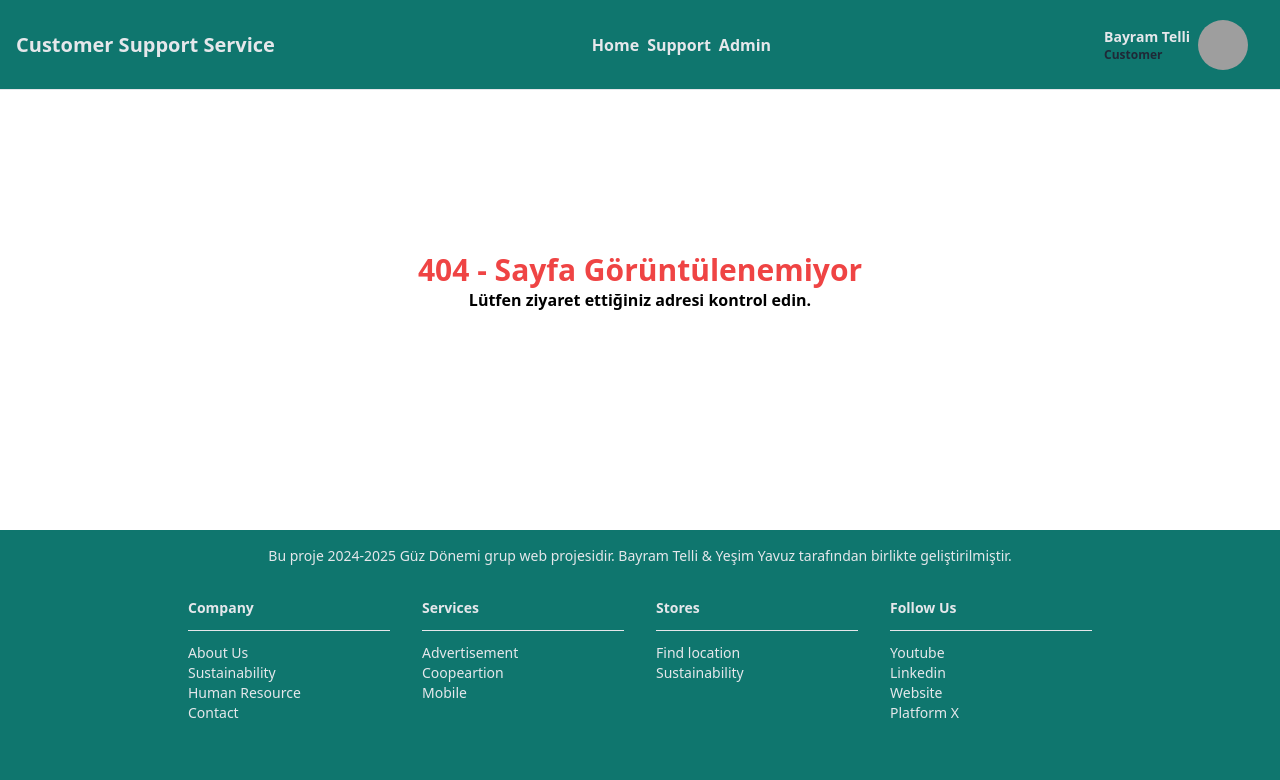
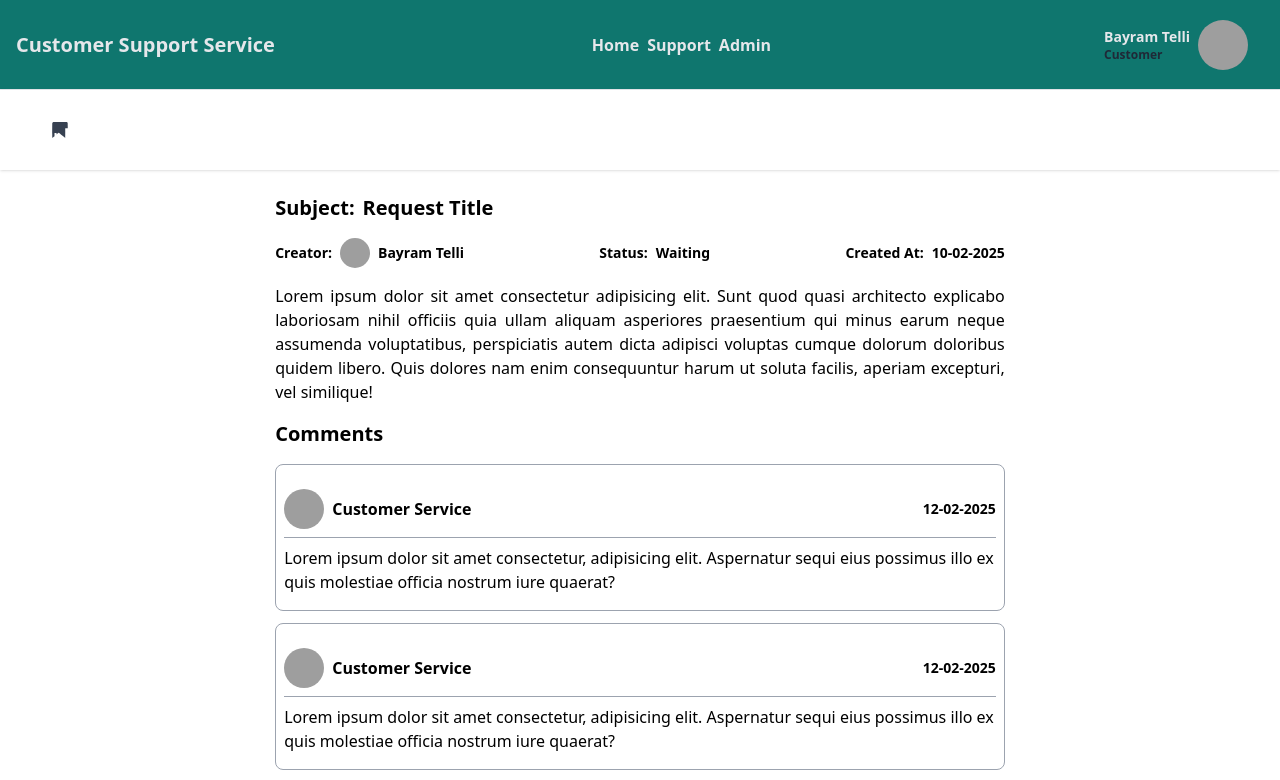
Before and after one commit to byrmTelli/customer-support-app-fe, a React (Vite) app: page /ticket-status/1 in a window 1280 px wide. Shown: the top 780 px of the page. Built offline with nearby package versions, Linux system fonts and the light colour scheme; grey boxes are pictures that could not be loaded.

Commit message:
ticket status added

```diff
--- a/src/App.tsx
+++ b/src/App.tsx
@@ -14,6 +14,7 @@ import Dashboard from "./pages/AdminPanel/Dashboard/Dashboard";
 import NotFoundPage from "./pages/NotFound/NotFoundPage";
 import CustomersPanel from "./pages/AdminPanel/Customers/CustomersPanel";
 import UsersPanel from "./pages/AdminPanel/Users/UsersPanel";
+import TicketStatusPage from "./pages/TicketStatusPage/TicketStatusPage";
 
 export const pages = [
   {
@@ -82,6 +83,12 @@ export const pages = [
     breadCrum: "/ticket-history",
     component: <TicketHistoryPage />,
   },
+  {
+    title: "Ticket Status",
+    path: "/ticket-status/:id",
+    breadCrum: "/ticket-status",
+    component: <TicketStatusPage />,
+  },
 ];
 
 function App() {
--- a/src/pages/AdminPanel/AdminPanel.tsx
+++ b/src/pages/AdminPanel/AdminPanel.tsx
@@ -30,7 +30,10 @@ export default function AdminPanel() {
             <MdErrorOutline className="text-2xl lg:text-5xl" />
             <h1 className="text-sm lg:text-lg">Logs</h1>
           </div>
-          <div className="rounded-lg flex flex-col items-center justify-center bg-pink-700 hover:bg-pink-500 text-gray-200 font-semibold">
+          <div
+            onClick={() => navigate("/ticket-history")}
+            className="rounded-lg flex flex-col items-center justify-center bg-pink-700 hover:bg-pink-500 text-gray-200 font-semibold"
+          >
             <IoStatsChart className="text-2xl lg:text-5xl" />
             <h1 className="text-sm lg:text-lg">Tickets</h1>
           </div>
--- a/src/pages/AdminPanel/Customers/CustomersPanel.tsx
+++ b/src/pages/AdminPanel/Customers/CustomersPanel.tsx
@@ -1,4 +1,6 @@
 import BreadCrum from "../../../components/BreadCrum/BreadCrum";
+import DeleteButton from "../../../components/Buttons/DeleteButton/DeleteButton";
+import InspectButton from "../../../components/Buttons/InspectButton/InspectButton";
 import SimpleTable from "../../../components/SimpleTable/SimpleTable";
 import { customers } from "./constants";
 
@@ -32,12 +34,8 @@ export default function CustomersPanel() {
               header: "Actions",
               cell: () => (
                 <div className="flex gap-2">
-                  <button className="bg-blue-500 text-white px-3 py-1 rounded">
-                    Edit
-                  </button>
-                  <button className="bg-red-500 text-white px-3 py-1 rounded">
-                    Delete
-                  </button>
+                  <InspectButton color="primary" />
+                  <DeleteButton className="" />
                 </div>
               ),
             },
--- /dev/null
+++ b/src/pages/TicketStatusPage/Comment/Comment.tsx
@@ -0,0 +1,21 @@
+export default function Comment() {
+  return (
+    <div className="p-2 border border-gray-400 rounded-lg flex flex-col gap-2 py-4">
+      <div className="flex items-center justify-between border-b border-b-gray-400 py-2">
+        <div className="flex items-center gap-2 ">
+          <img
+            src="https://www.strasys.uk/wp-content/uploads/2022/02/Depositphotos_484354208_S.jpg"
+            alt=""
+            className="size-[40px] rounded-full"
+          />
+          <h1 className="font-semibold">Customer Service</h1>
+        </div>
+        <h1 className="text-sm font-semibold">12-02-2025</h1>
+      </div>
+      <p className="">
+        Lorem ipsum dolor sit amet consectetur, adipisicing elit. Aspernatur
+        sequi eius possimus illo ex quis molestiae officia nostrum iure quaerat?
+      </p>
+    </div>
+  );
+}
--- /dev/null
+++ b/src/pages/TicketStatusPage/TicketStatusPage.tsx
@@ -0,0 +1,121 @@
+import { useState } from "react";
+import BreadCrum from "../../components/BreadCrum/BreadCrum";
+import Comment from "./Comment/Comment";
+import { IoSendSharp } from "react-icons/io5";
+import { AiFillFilePdf, AiFillFile } from "react-icons/ai";
+
+export default function TicketStatusPage() {
+  const [uploadedFiles, setUploadedFiles] = useState<File[]>([]);
+
+  // Desteklenen resim türleri
+  const imageTypes = ["image/jpeg", "image/jpg", "image/png", "image/gif"];
+
+  // Dosya yükleme işlemi
+  const handleFileUpload = (e: React.ChangeEvent<HTMLInputElement>) => {
+    const files: File[] = Array.from(e.target.files || []);
+    setUploadedFiles((prevFiles) => [...prevFiles, ...files]);
+  };
+
+  return (
+    <div>
+      <BreadCrum />
+      <div className="grid grid-cols-5 w-full gap-2 items-center justify-center p-4">
+        <div className="col-span-3 col-start-2 flex flex-col items-center gap-4 p-2">
+          <div className="flex w-full gap-2 font-bold text-xl">
+            <h1>Subject:</h1>
+            <h1>Request Title</h1>
+          </div>
+          {/* Properties */}
+          <div className="flex items-center justify-between w-full text-sm font-semibold">
+            <div className="flex gap-2 items-center">
+              <h1>Creator: </h1>
+              <div className="flex items-center justify-center gap-2">
+                <img
+                  src="https://www.strasys.uk/wp-content/uploads/2022/02/Depositphotos_484354208_S.jpg"
+                  alt=""
+                  className="size-[30px] rounded-full"
+                />
+                <p>Bayram Telli</p>
+              </div>
+            </div>
+
+            <div className="flex gap-2">
+              <h1>Status: </h1>
+              <p>Waiting</p>
+            </div>
+            <div className="flex gap-2">
+              <h1>Created At: </h1>
+              <p>10-02-2025</p>
+            </div>
+          </div>
+          {/* Content */}
+          <div className="col-span-3 col-start-2 flex text-justify">
+            <p>
+              Lorem ipsum dolor sit amet consectetur adipisicing elit. Sunt quod
+              quasi architecto explicabo laboriosam nihil officiis quia ullam
+              aliquam asperiores praesentium qui minus earum neque assumenda
+              voluptatibus, perspiciatis autem dicta adipisci voluptas cumque
+              dolorum doloribus quidem libero. Quis dolores nam enim
+              consequuntur harum ut soluta facilis, aperiam excepturi, vel
+              similique!
+            </p>
+          </div>
+          <div className="w-full">
+            <h1 className="text-xl font-semibold">Comments</h1>
+            <div className="flex flex-col gap-3 mt-4">
+              <Comment />
+              <Comment />
+              <Comment />
+              <Comment />
+              <Comment />
+              <Comment />
+              <Comment />
+            </div>
+          </div>
+
+          {/* Yüklenen Dosyaları Gösterme */}
+          <div className="w-full mt-4">
+            <h1 className="text-gray-600 font-semibold">Uploaded Files</h1>
+            <div className="grid grid-cols-8 gap-4 mt-4">
+              {uploadedFiles.map((file, index) => (
+                <div key={index} className="flex flex-col items-center gap-2">
+                  {/* Dosyanın türüne göre gösterim */}
+                  {imageTypes.includes(file.type) ? (
+                    <img
+                      src={URL.createObjectURL(file)}
+                      alt={file.name}
+                      className="size-14 object-cover"
+                    />
+                  ) : file.type === "application/pdf" ? (
+                    <AiFillFilePdf size={40} className="text-red-600" />
+                  ) : (
+                    <AiFillFile size={40} className="text-gray-500" />
+                  )}
+                  <p className="text-xs text-gray-700">{file.name}</p>
+                </div>
+              ))}
+            </div>
+          </div>
+
+          {/* Dosya Yükleme ve Yorum Yazma */}
+          <div className="w-full flex flex-col gap-2 p-2">
+            <h1 className="text-gray-600 font-semibold">Comment</h1>
+            <textarea className="w-full min-h-24 outline-none p-2  border border-gray-400 rounded-lg" />
+            <div className="w-full flex items-center justify-between">
+              {/* Dosya Yükleme Input'u */}
+              <input
+                type="file"
+                multiple
+                onChange={handleFileUpload}
+                className="file:mr-4 file:py-2 file:px-4 file:border-0 file:text-sm file:font-semibold file:bg-teal-50 file:text-teal-700 hover:file:bg-teal-100"
+              />
+              <button className="border border-gray-400 rounded-lg p-2 w-[6rem] flex items-center justify-center text-gray-600">
+                <IoSendSharp />
+              </button>
+            </div>
+          </div>
+        </div>
+      </div>
+    </div>
+  );
+}
--- /dev/null
+++ b/src/pages/TicketStatusPage/types.ts
@@ -0,0 +1,4 @@
+export interface UploadFileProps {
+  name: string;
+  extension: string;
+}
```
Also changed, not shown: src/pages/TicketStatusPage/Comment/constants.ts (added), src/pages/TicketStatusPage/Comment/types.ts (added), src/pages/TicketStatusPage/constants.ts (added).
